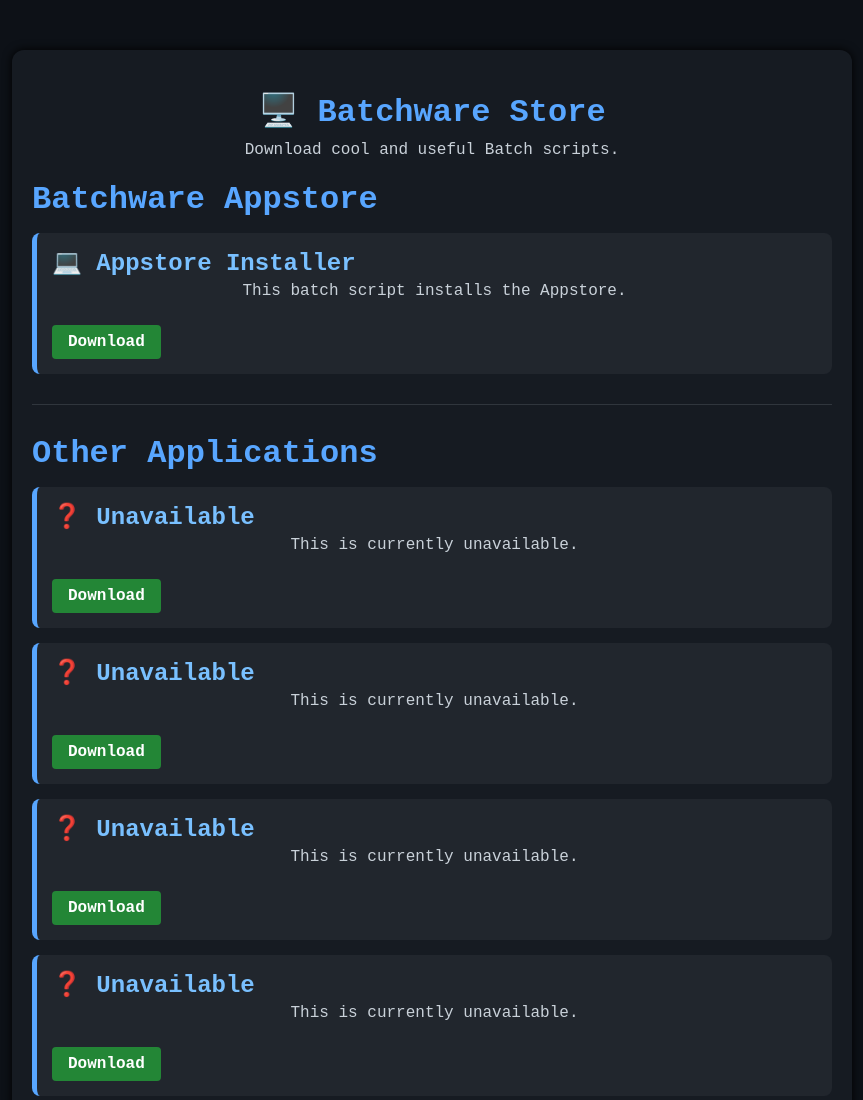
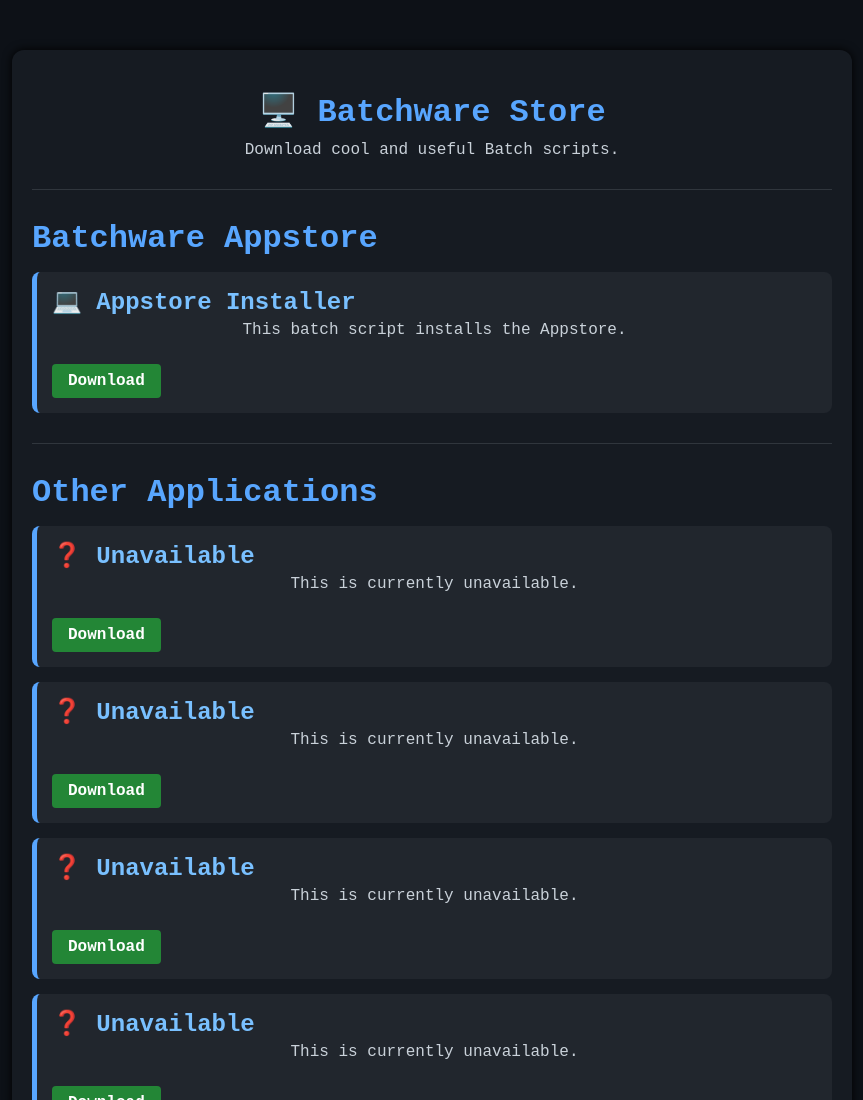
Before and after one commit to aiko-s-Batchware/batchware-store, a plain HTML site: page index.html in a window 1280 px wide. Shown: the top 1100 px of the page, without its empty margins (208-1071 px from the left). Drawn offline with Linux system fonts and the light colour scheme.

Commit message:
Update index.html

```diff
--- a/index.html
+++ b/index.html
@@ -9,6 +9,8 @@
     <div class="container">
         <h1>🖥️ Batchware Store</h1>
         <p>Download cool and useful Batch scripts.</p>
+
+        <hr class="divider">
 
         <h1 class="category">Batchware Appstore</h1>
 
```
